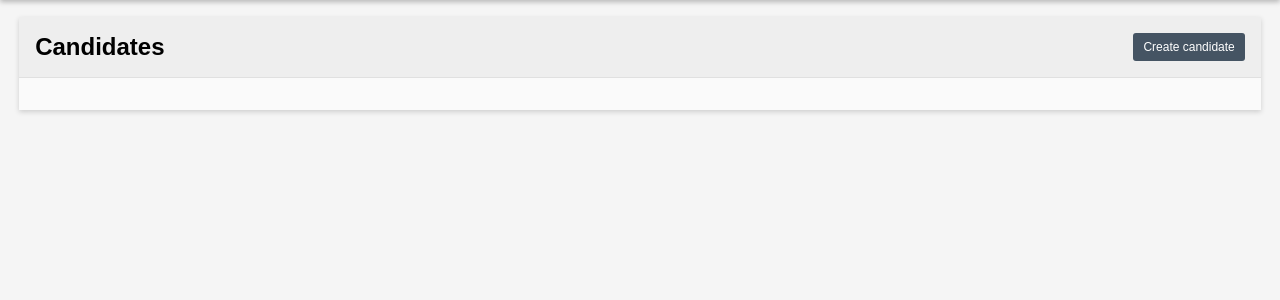
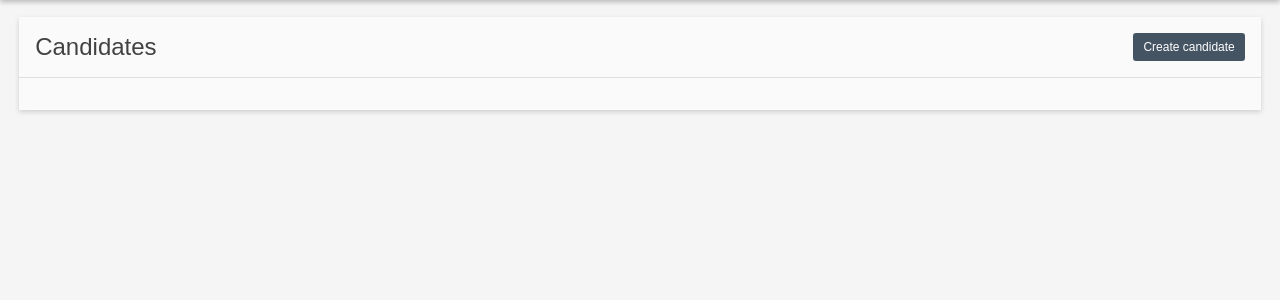
Before and after one commit to vinntreus/pykick, a Django app: page / in a window 1280 px wide. Shown: the part 50-350 px from the top of the page. Run offline with Django 3.2, Linux system fonts and the light colour scheme; data that the repository does not hold is empty; some web fonts are replaced.

Commit message:
Update header and btn link color

```diff
--- a/static/site.css
+++ b/static/site.css
@@ -52,6 +52,9 @@ a:hover{
     text-decoration: none;
     display: inline-block;
 }
+a.btn:hover{
+    color:#fff;
+}
 
 .block{
     padding:16px;
@@ -82,12 +85,13 @@ a:hover{
 }
 .box-header{
     border-bottom: 1px solid #E0E0E0;
-    background-color: #EEEEEE;
+    color:#424242;
 }
 .box-header h2{
     font-size: 24px;
     margin:0;
     display: inline-block;
+    font-weight: normal;
 }
 .box-header a{
     float:right;
```
